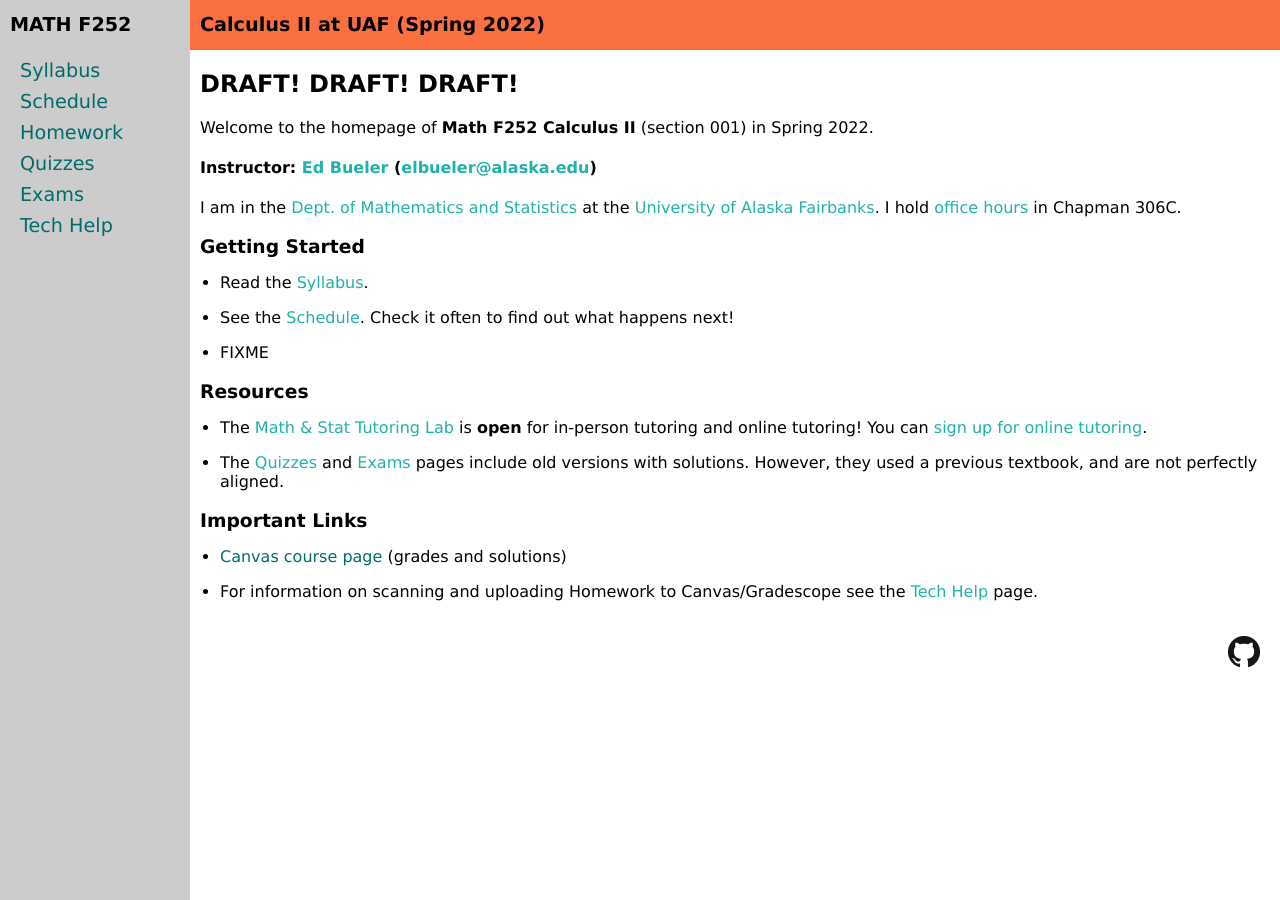
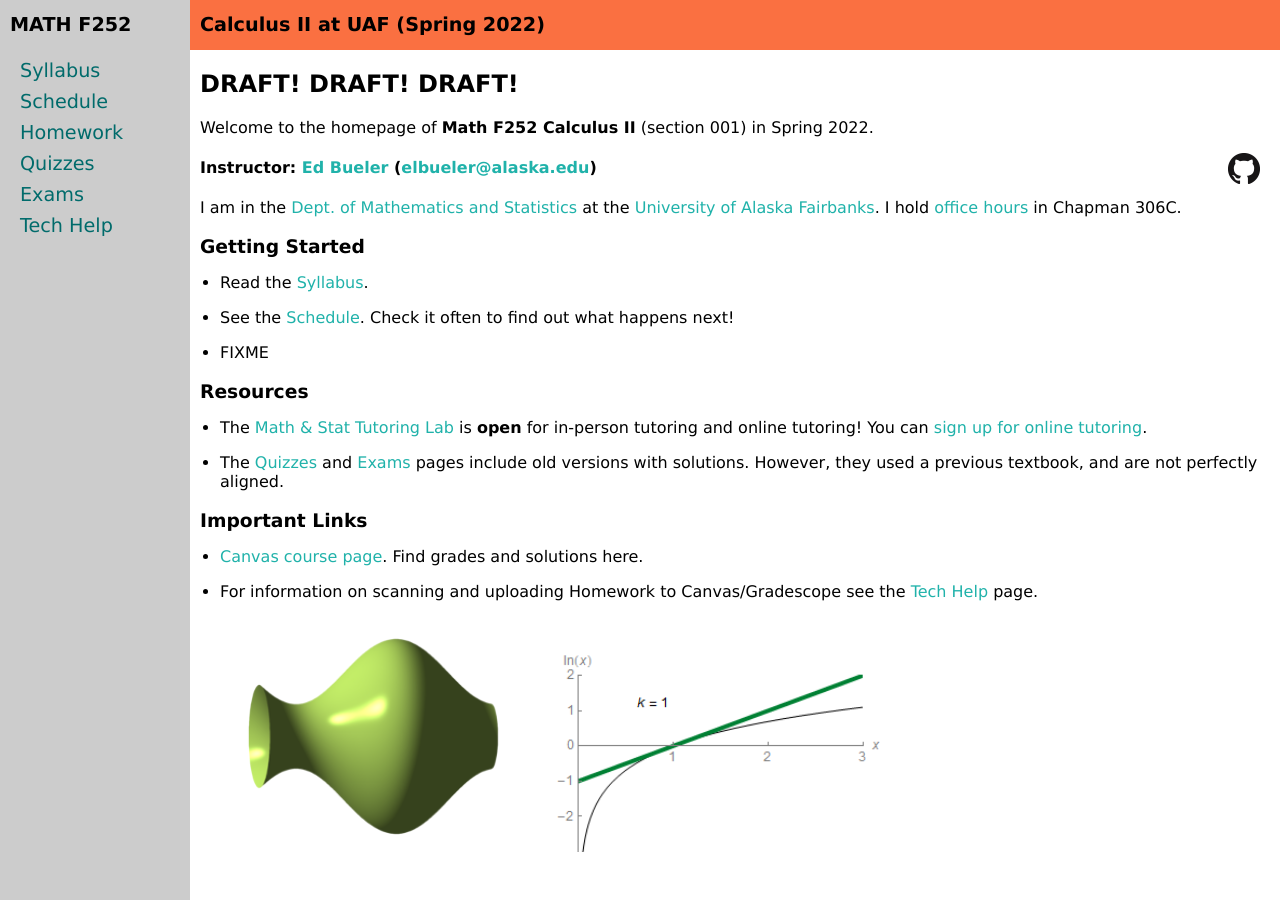
Before and after one commit to uaf-math/calc2, a Jekyll site: the page built from index.md, in a window 1280 px wide. Built offline with Jekyll 4.4.1, drawn with Linux system fonts in a browser that asks for light colours.

Commit message:
Add some pics.

```diff
--- a/index.md
+++ b/index.md
@@ -6,6 +6,8 @@ title: Bueler's Math F252 Calculus II in Spring 2022 at UAF
 ## **DRAFT! DRAFT! DRAFT!**
 
 Welcome to the homepage of **Math F252 Calculus II** (section 001) in Spring 2022.
+
+[<img src="GitHub-Mark-32px.png" align="right">](https://github.com/bueler/calc2 "Go to the github repository for this site.")
 
 #### Instructor:  [Ed Bueler](http://bueler.github.io/) ([elbueler@alaska.edu](mailto:elbueler@alaska.edu))
 
@@ -27,9 +29,11 @@ I am in the [Dept. of Mathematics and Statistics](http://www.uaf.edu/dms/) at th
 
 ### Important Links
 
-* [Canvas course page]() (grades and solutions)
+* [Canvas course page](https://canvas.alaska.edu/courses/7049).  Find grades and solutions here.
 
 * For information on scanning and uploading Homework to Canvas/Gradescope see the [Tech Help](techHelp.html) page.
 
 <br>
-[<img src="GitHub-Mark-32px.png" align="right">](https://github.com/bueler/calc2 "Go to the github repository for this site.")
+[<img src="assets/images/solid.png" align="left" height="200">](https://en.wikipedia.org/wiki/Solid_of_revolution "solid of revolution")
+
+[<img src="assets/images/ln.gif" align="left" height="200">](https://en.wikipedia.org/wiki/Taylor_series "Taylor series of y=ln x")
```
Also changed, not shown: assets/icon/README.md (deleted, +0 -1 lines), assets/images/README.md (added, +2 -0 lines), assets/images/ln.gif (added), assets/images/solid.ico (renamed from assets/icon/solid.ico), assets/images/solid.png (renamed from assets/icon/solid.png).
